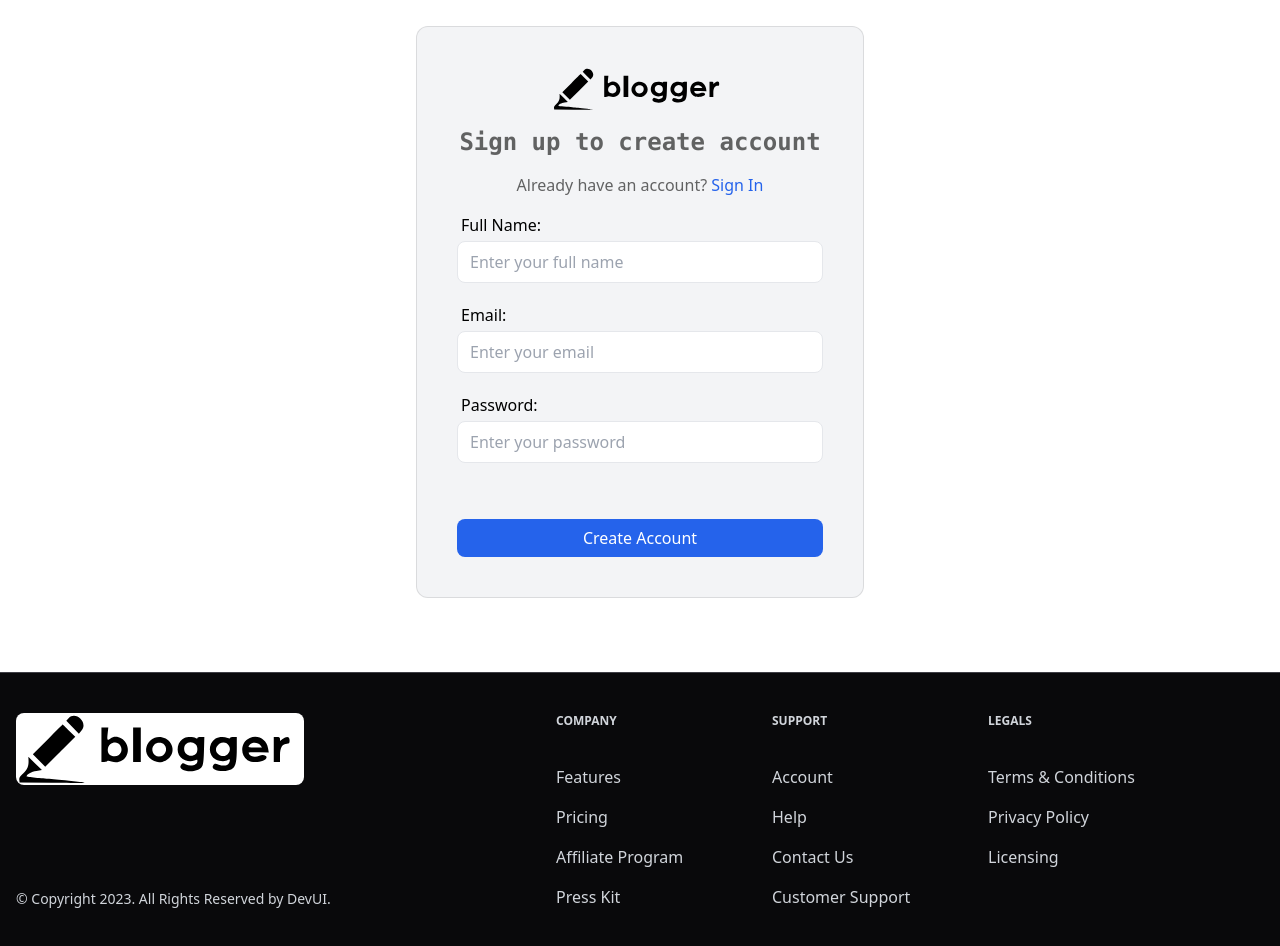
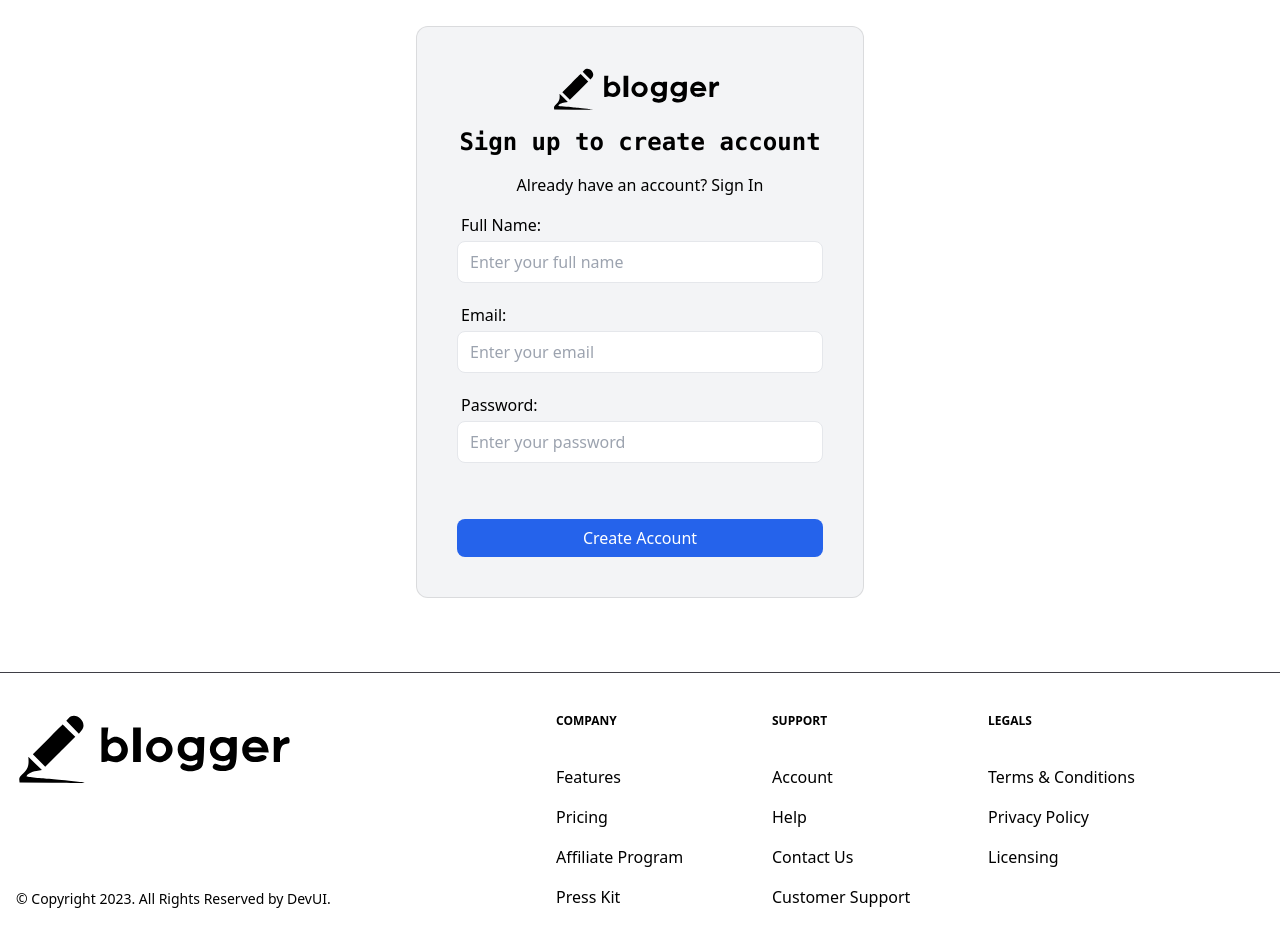
Before and after one commit to VishnuPratapGit/PostPalace, a React (Vite) app: page /signup in a window 1280 px wide. Shown: the part 120-1066 px from the top of the page. Built offline with nearby package versions, Linux system fonts and the light colour scheme; no server answers.

Commit message:
enable light mode when users os theme is light.

```diff
--- a/src/App.css
+++ b/src/App.css
@@ -7,10 +7,6 @@
 #root {
   padding: 0rem;
 }
-
-/* body {
-  background-color: rgb(24 24 27);
-} */
 
 .custom-h {
   min-height: 80vh;
@@ -23,7 +19,7 @@
 .post-card {
   animation: appear linear;
   animation-timeline: view();
-  animation-range: entry cover 34%;
+  animation-range: entry cover 30%;
 }
 
 
--- a/src/components/Footer/Footer.jsx
+++ b/src/components/Footer/Footer.jsx
@@ -4,7 +4,7 @@ import Logo from '../Logo'
 
 function Footer() {
     return (
-        <section className="hidden sm:block mt-2 relative overflow-hidden py-10 bg-zinc-950 border-t border-t-zinc-700">
+        <section className="hidden sm:block mt-2 relative overflow-hidden py-10 border-t border-t-zinc-700">
             <div className="relative z-10 mx-auto max-w-7xl px-4">
                 <div className="-m-6 flex flex-wrap">
                     <div className="w-full p-6 md:w-1/2 lg:w-5/12">
--- a/src/index.css
+++ b/src/index.css
@@ -73,11 +73,34 @@ button:active {
     }
 
     a {
-        color: black;
+        color: black !important;
+    }
+
+    label {
+        color: black !important;
     }
 
     button {
         background-color: #f9f9f9;
         color: black
     }
+
+    button:hover {
+        border-color: #ff3f75;
+    }
+
+    button:active {
+        background-color: black;
+        color: white;
+    }
+
+    h1,
+    h2,
+    h3 {
+        color: black !important;
+    }
+
+    p {
+        color: black !important;
+    }
 }
```
